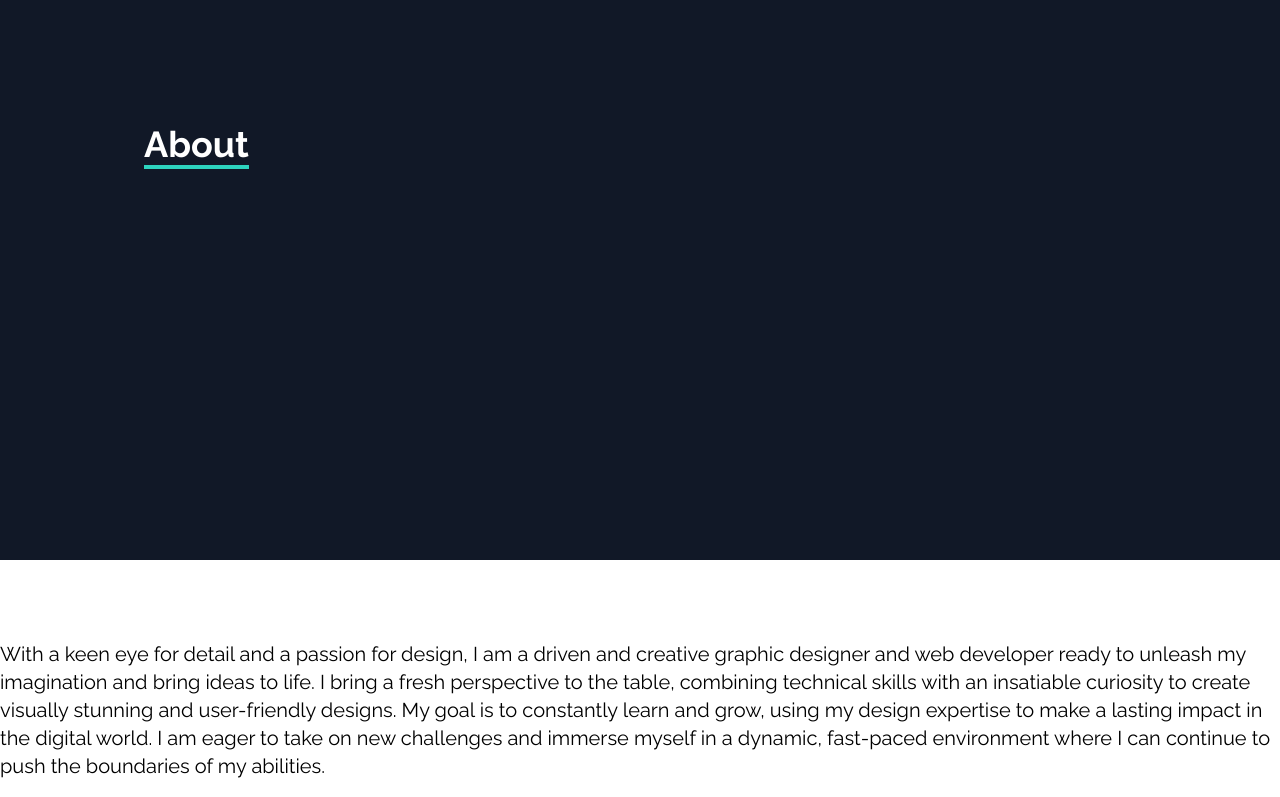
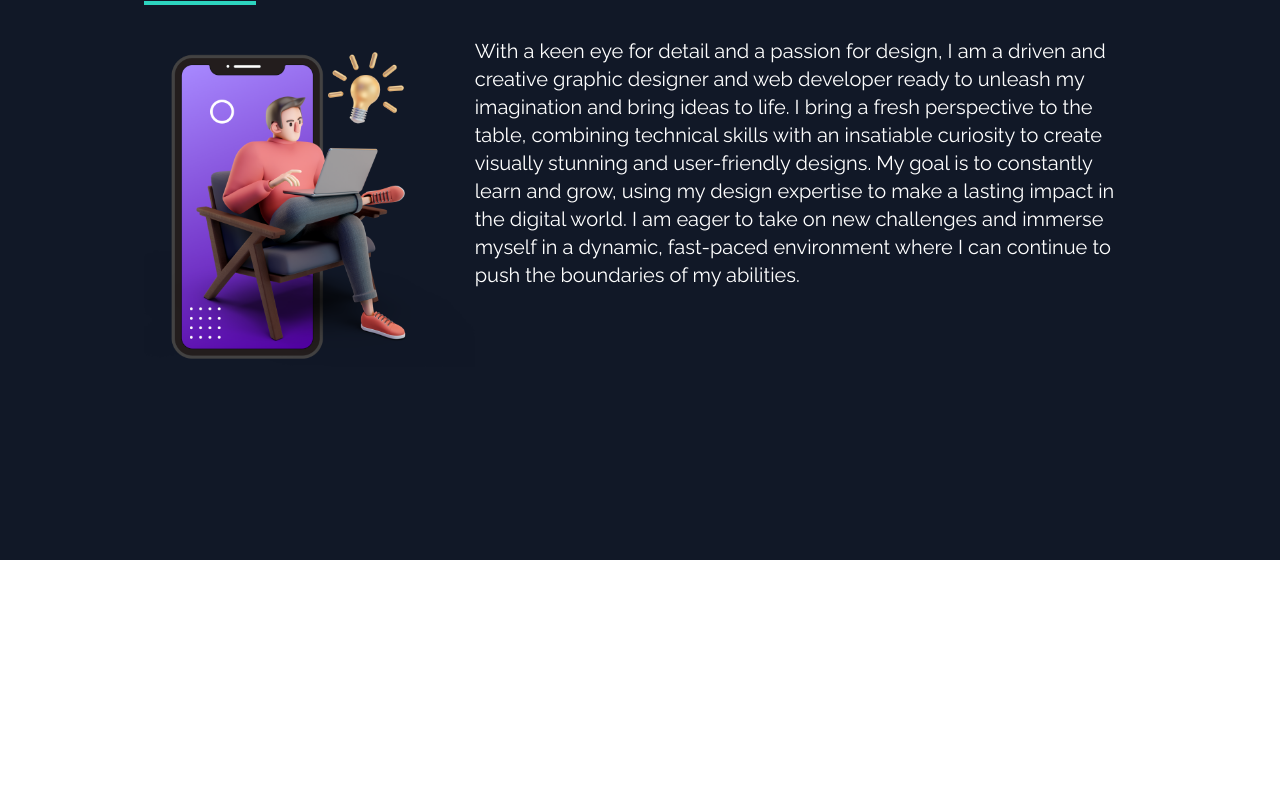
Before and after one commit to Shivansh-gg1/shivo-folio, a React (Create React App) app: page / in a window 1280 px wide. Shown: the part 1040-1837 px from the top of the page. After the commit the page ends 1600 px from the top, so only its background shows below. Built offline with nearby package versions, Linux system fonts and the light colour scheme; a web font is replaced by a local one.

Commit message:
fixed about

```diff
--- a/src/components/About.jsx
+++ b/src/components/About.jsx
@@ -5,28 +5,25 @@ const About = () => {
   return (
     <div>
       <div name="about" className="h-screen w-full bg-gray-900 text-white">
-        <div className="max-w-screen-lg p-4 mx-auto flex flex-col justify-center w-full h-full">
-          <div className="pb-8">
-            <p className="text-4xl font-bold inline border-b-4 border-teal-400">
-              About
+        <div className="max-w-screen-lg p-4 mx-auto flex flex-col justify-center w-full h-full ">
+          <p className="text-4xl font-bold ">About</p>
+          <div className="pb-2 inline border-b-4 border-teal-400 w-28" />
+          <div className="mt-8 flex flex-row">
+            <img className="w-1/3 " src={aboutpic} alt="aboutme" />
+            <p className="text-xl">
+              With a keen eye for detail and a passion for design, I am a driven
+              and creative graphic designer and web developer ready to unleash
+              my imagination and bring ideas to life. I bring a fresh
+              perspective to the table, combining technical skills with an
+              insatiable curiosity to create visually stunning and user-friendly
+              designs. My goal is to constantly learn and grow, using my design
+              expertise to make a lasting impact in the digital world. I am
+              eager to take on new challenges and immerse myself in a dynamic,
+              fast-paced environment where I can continue to push the boundaries
+              of my abilities.
             </p>
           </div>
         </div>
-      </div>
-
-      <div>
-        <p className="text-xl mt-20">
-          With a keen eye for detail and a passion for design, I am a driven and
-          creative graphic designer and web developer ready to unleash my
-          imagination and bring ideas to life. I bring a fresh perspective to
-          the table, combining technical skills with an insatiable curiosity to
-          create visually stunning and user-friendly designs. My goal is to
-          constantly learn and grow, using my design expertise to make a lasting
-          impact in the digital world. I am eager to take on new challenges and
-          immerse myself in a dynamic, fast-paced environment where I can
-          continue to push the boundaries of my abilities.
-        </p>
-        <img className="w-1/3 flex flex-col" src={aboutpic} alt="aboutme" />
       </div>
     </div>
   );
```
